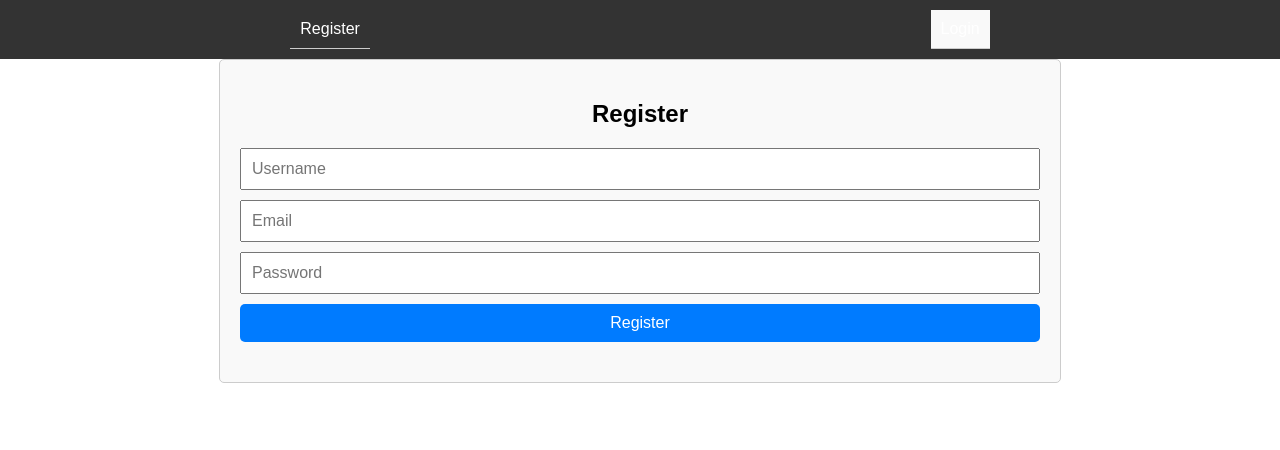
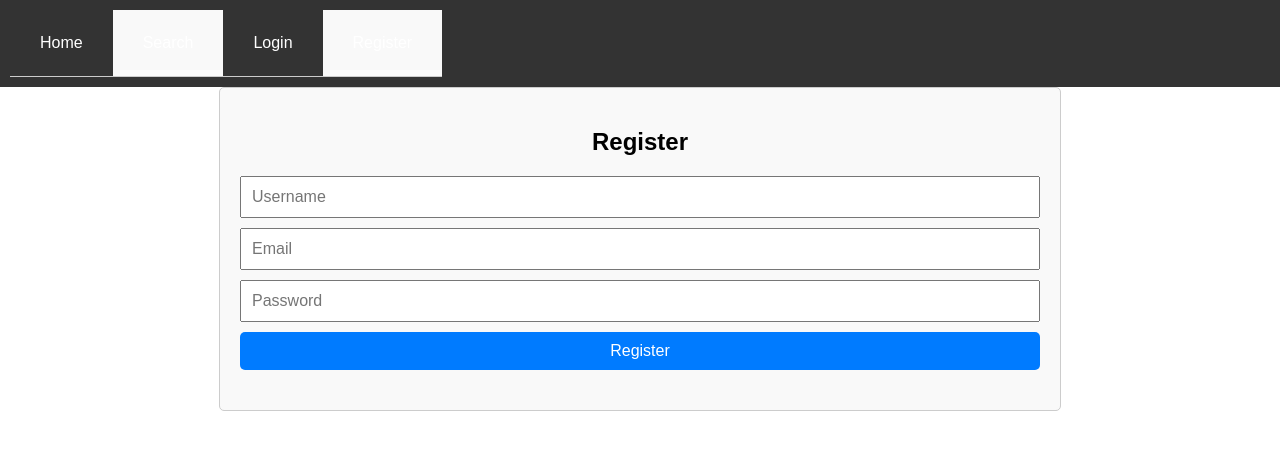
Before and after one commit to ValCee1/Library-Devops, a React (Create React App) app in the folder frontend/: page /register in a window 1280 px wide. Shown: the top 450 px of the page. Built offline with nearby package versions, Linux system fonts and the light colour scheme.

Commit message:
Admin Homepage

```diff
--- a/frontend/public/index.html
+++ b/frontend/public/index.html
@@ -1,43 +1,11 @@
 <!DOCTYPE html>
 <html lang="en">
   <head>
-    <meta charset="utf-8" />
-    <link rel="icon" href="%PUBLIC_URL%/favicon.ico" />
-    <meta name="viewport" content="width=device-width, initial-scale=1" />
-    <meta name="theme-color" content="#000000" />
-    <meta
-      name="description"
-      content="Web site created using create-react-app"
-    />
-    <link rel="apple-touch-icon" href="%PUBLIC_URL%/logo192.png" />
-    <!--
-      manifest.json provides metadata used when your web app is installed on a
-      user's mobile device or desktop. See https://developers.google.com/web/fundamentals/web-app-manifest/
-    -->
-    <link rel="manifest" href="%PUBLIC_URL%/manifest.json" />
-    <!--
-      Notice the use of %PUBLIC_URL% in the tags above.
-      It will be replaced with the URL of the `public` folder during the build.
-      Only files inside the `public` folder can be referenced from the HTML.
-
-      Unlike "/favicon.ico" or "favicon.ico", "%PUBLIC_URL%/favicon.ico" will
-      work correctly both with client-side routing and a non-root public URL.
-      Learn how to configure a non-root public URL by running `npm run build`.
-    -->
-    <title>React App</title>
+    <meta charset="UTF-8" />
+    <meta name="viewport" content="width=device-width, initial-scale=1.0" />
+    <title>Library App</title>
   </head>
   <body>
-    <noscript>You need to enable JavaScript to run this app.</noscript>
     <div id="root"></div>
-    <!--
-      This HTML file is a template.
-      If you open it directly in the browser, you will see an empty page.
-
-      You can add webfonts, meta tags, or analytics to this file.
-      The build step will place the bundled scripts into the <body> tag.
-
-      To begin the development, run `npm start` or `yarn start`.
-      To create a production bundle, use `npm run build` or `yarn build`.
-    -->
   </body>
 </html>
--- a/frontend/src/components/NavBar.js
+++ b/frontend/src/components/NavBar.js
@@ -1,37 +1,50 @@
+// frontend/src/components/NavBar.js
+
 import React from "react";
 import { Link, useNavigate } from "react-router-dom";
-import { isAuthenticated, logout } from "../utils/auth";
-import "../pages/css/NavBar.css";
+import "../pages/css/NavBar.css"; // Import the CSS file
 
 const NavBar = () => {
+  const token = localStorage.getItem("token");
   const navigate = useNavigate();
 
   const handleLogout = () => {
-    logout();
-    navigate("/");
+    localStorage.removeItem("token");
+    navigate("/login");
   };
 
   return (
-    <nav>
-      <ul>
-        {isAuthenticated() ? (
+    <nav className="navbar">
+      <ul className="navbar-list">
+        <li className="navbar-item">
+          <Link to="/" className="navbar-link">
+            Home
+          </Link>
+        </li>
+        <li className="navbar-item">
+          <Link to="/search" className="navbar-link">
+            Search
+          </Link>
+        </li>
+        {!token ? (
           <>
-            <li>
-              <Link to="/user/home">Home</Link>
+            <li className="navbar-item">
+              <Link to="/login" className="navbar-link">
+                Login
+              </Link>
             </li>
-            <li>
-              <button onClick={handleLogout}>Logout</button>
+            <li className="navbar-item">
+              <Link to="/register" className="navbar-link">
+                Register
+              </Link>
             </li>
           </>
         ) : (
-          <>
-            <li>
-              <Link to="/register">Register</Link>
-            </li>
-            <li>
-              <Link to="/login">Login</Link>
-            </li>
-          </>
+          <li className="navbar-item">
+            <button onClick={handleLogout} className="navbar-link">
+              Logout
+            </button>
+          </li>
         )}
       </ul>
     </nav>
--- a/frontend/src/pages/LoginPage.js
+++ b/frontend/src/pages/LoginPage.js
@@ -16,13 +16,23 @@ const LoginPage = () => {
         identifier,
         password,
       });
-      if (res.data.token) {
-        localStorage.setItem("token", res.data.token);
+      const { token } = res.data;
+
+      // Decode the token to get user information
+      const user = JSON.parse(atob(token.split(".")[1]));
+
+      // Store the token in localStorage
+      localStorage.setItem("token", token);
+      localStorage.setItem("isAdmin", user.user.isAdmin);
+
+      // Redirect based on admin status
+      if (user.user.isAdmin) {
+        navigate("/admin-home");
+      } else {
         navigate("/user-home");
       }
     } catch (err) {
-      setError("Failed to login");
-      console.error(err);
+      setError("Invalid credentials");
     }
   };
 
--- a/frontend/src/pages/css/NavBar.css
+++ b/frontend/src/pages/css/NavBar.css
@@ -1,28 +1,43 @@
-nav {
-  background: #333;
-  padding: 10px;
+/* frontend/src/components/NavBar.css */
+
+.navbar {
+  background-color: #333;
+  overflow: hidden;
 }
 
-nav ul {
-  list-style: none;
+.navbar-list {
+  list-style-type: none;
+  margin: 0;
+  padding: 0;
   display: flex;
   justify-content: space-around;
-  margin: 0;
-  padding: 0;
 }
 
-nav li {
-  color: white;
+.navbar-item {
+  display: inline;
 }
 
-nav a, nav button {
+.navbar-link {
+  display: block;
   color: white;
+  text-align: center;
+  padding: 14px 16px;
   text-decoration: none;
+}
+
+.navbar-link:hover {
+  background-color: #ddd;
+  color: black;
+}
+
+button.navbar-link {
   background: none;
   border: none;
   cursor: pointer;
+  padding: 14px 16px;
+  color: white;
 }
-
-nav button:hover, nav a:hover {
-  text-decoration: underline;
+button.navbar-link:hover {
+  background-color: #ddd;
+  color: black;
 }
```
Also changed, not shown: frontend/src/components/BookList.js (+33 -6 lines), 1 other file (tests, documents, lock files or other folders).
